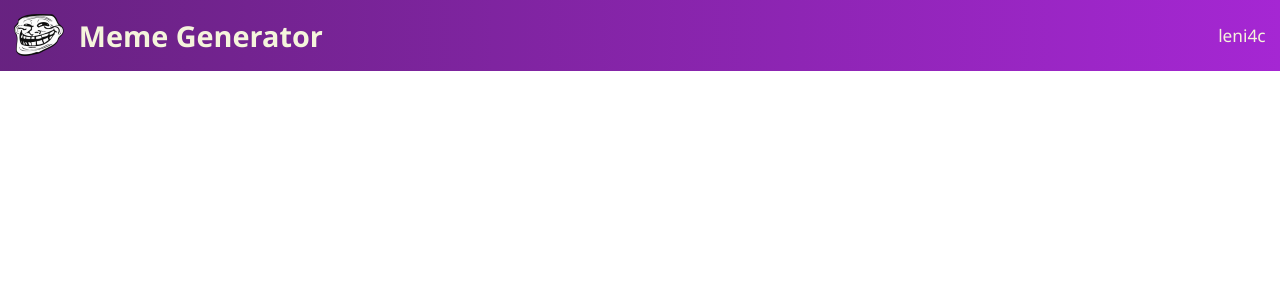
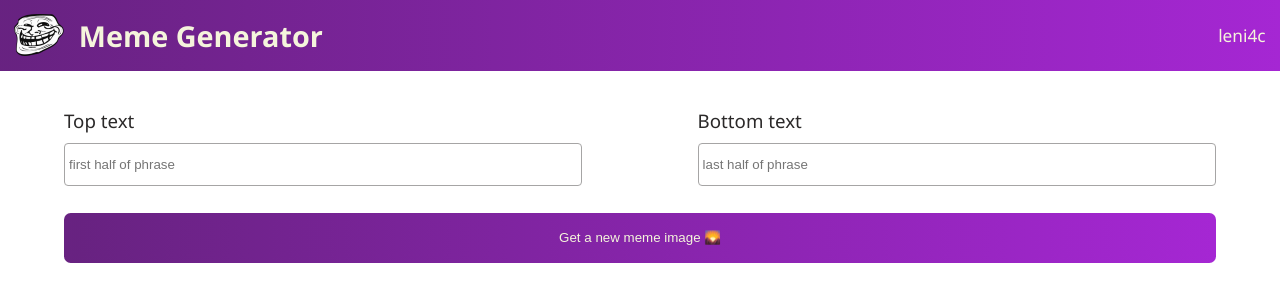
Before and after one commit to LENI4C/meme-generator, a React (Vite) app: page / in a window 1280 px wide. Shown: the top 302 px of the page. Built offline with nearby package versions, Linux system fonts and the light colour scheme.

Commit message:
main component skeleton ready

```diff
--- /dev/null
+++ b/components/Main.jsx
@@ -0,0 +1,31 @@
+const Main = () => {
+    return (
+        <section>
+            <Form />
+        </section>
+    );
+};
+
+export const Form = () => {
+    return (
+        <form action="" className="meme-data-form">
+            <div className="text-box-cont">
+                {/* left input text-box */}
+                <div className="input-text-box">
+                    <label>Top text</label>
+                    <input type="text" name="" id="" placeholder="first half of phrase"/>
+                </div>
+
+                {/* right input text-box */}
+                <div className="input-text-box">
+                    <label>Bottom text</label>
+                    <input type="text" name="" id="" placeholder="last half of phrase"/>
+                </div>
+            </div>
+
+            <button type="submit">Get a new meme image 🌄 </button>
+        </form>
+    );
+};
+
+export default Main;
--- a/index.html
+++ b/index.html
@@ -9,6 +9,6 @@
   </head>
   <body>
     <div id="root"></div>
-    <script type="module" src="/src/main.jsx"></script>
+    <script type="module" src="/src/app.jsx"></script>
   </body>
 </html>
--- a/src/main.jsx
+++ b/src/app.jsx
@@ -1,9 +1,11 @@
 import React from "react";
 import ReactDOM from "react-dom/client";
 import Header from "../components/Header";
+import Main from "../components/Main";
 
 ReactDOM.createRoot(document.getElementById("root")).render(
     <React.StrictMode>
       <Header />
+      <Main />
     </React.StrictMode>
 );
--- a/style.css
+++ b/style.css
@@ -2,6 +2,7 @@
     margin: 0;
     padding: 0;
     box-sizing: border-box;
+    /* outline: 2px solid hotpink; */
 }
 
 :root {
@@ -13,16 +14,17 @@
 }
 
 body {
-    font-family: 'Segoe UI', Tahoma, Geneva, Verdana, sans-serif;
-    font-size: calc(.5em + .5vw);
+    color: beige;
+    font-family: "Segoe UI", Tahoma, Geneva, Verdana, sans-serif;
+    font-size: calc(0.5em + 0.5vw);
 }
 
+/* Header component styling */
 header {
     display: flex;
     justify-content: space-between;
     align-items: center;
     padding: 1em;
-    color: beige;
     background-image: var(--gradient-color);
 }
 
@@ -43,8 +45,52 @@ header a:hover {
     color: hsl(284, 58%, 32%);
 }
 
-@media (max-width:500px) {
+/* Main component styling */
+.meme-data-form {
+    width: 90vw;
+    margin: auto;
+}
 
+.meme-data-form > * {
+    margin-top: 2em;
+}
+
+.text-box-cont {
+    display: flex;
+    color: rgb(43, 41, 41);
+    justify-content: space-between;
+    font-size: 1.3em;
+    font-weight: 500;
+}
+
+.input-text-box {
+    width: 45%;
+}
+
+.input-text-box label {
+    display: block;
+    margin-bottom: 0.5em;
+}
+
+.input-text-box input {
+    /* outline: none; */
+    border: 1px solid rgb(166, 165, 165);
+    width: 100%;
+    padding: 1em .3em;
+    border-radius: .3em;
+}
+
+.meme-data-form button {
+    width: 100%;
+    padding: 1.3em;
+    color: inherit;
+    background-image: var(--gradient-color);
+    border: none;
+    border-radius: .5em;
+}
+
+/* media queries */
+@media (max-width: 500px) {
     .logo {
         width: 80%;
         margin: auto;
```
